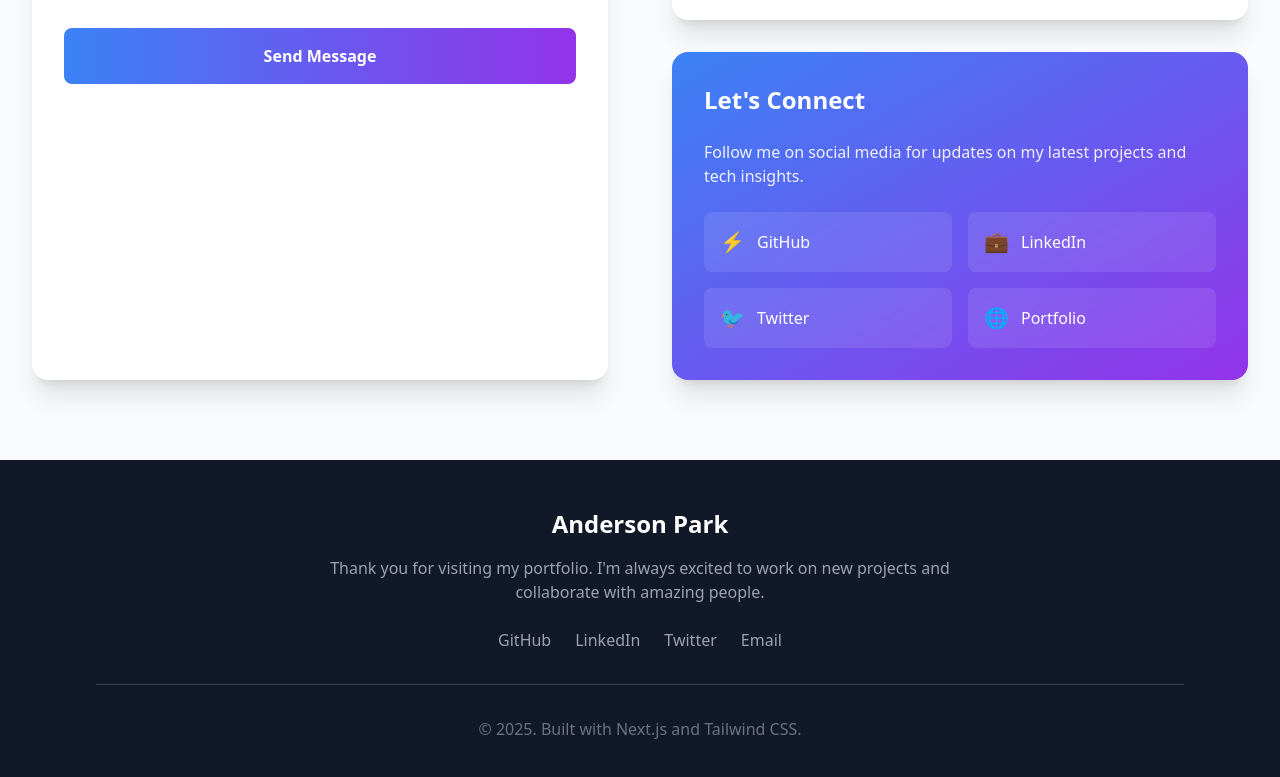
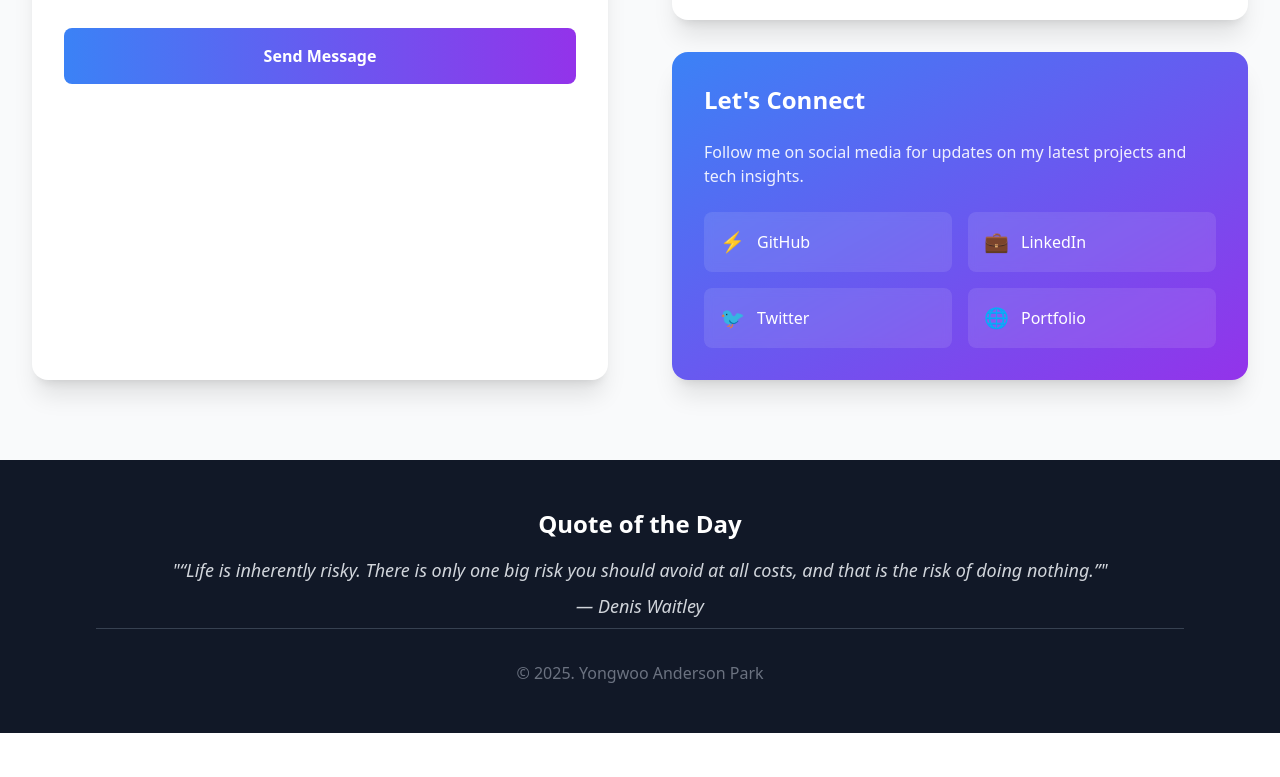
Before and after one commit to yandersonpark1/yandersonpark1-portfolio-web, a Next.js app: page / in a window 1280 px wide. Shown: the part 5433-6210 px from the top of the page. After the commit the page ends 6166 px from the top, so only its background shows below. Built offline with nearby package versions, Linux system fonts and the light colour scheme.

Commit message:
footer completed to add quote of day

```diff
--- a/app/components/Footer.tsx
+++ b/app/components/Footer.tsx
@@ -1,34 +1,37 @@
 export default function Footer() {
   const currentYear = new Date().getFullYear()
+
+  const quotes: Record<string, string> = {
+    monday : "“Life is inherently risky. There is only one big risk you should avoid at all costs, and that is the risk of doing nothing.” — Denis Waitley",
+    tuesday : "“If at first you don't suceed, call it version 1.0.” — Unknown",
+    wednesday : "“Don't let life denature you, keep your structure intact under pressure.” — Frank Herbert",
+    thursday : "“Every strike brings me closer to the next home run.” — Babe Ruth",
+    friday : "“Life doesn’t come with comments, make your own documentation as you go.” — Unknown",
+    saturday : "“Life is like a stack, remember to pop the negative thoughts and push the positives.” — Unknown",
+    sunday : "I can do all things through Christ who strengthens me. — Philippians 4:13"
+  };
+
+  const dayNames = ["sunday", "monday", "tuesday", "wednesday", "thursday", "friday", "saturday"]
+  const today = dayNames[new Date().getDay()]
+  const todayQuote = quotes[today]
+  const [quoteText, author] = todayQuote.split(" — ")
 
   return (
     <footer className="bg-gray-900 text-white py-12">
       <div className="max-w-6xl mx-auto px-4 sm:px-6 lg:px-8">
         <div className="text-center">
-          <h3 className="text-2xl font-bold mb-4">Anderson Park</h3>
-          <p className="text-gray-400 mb-6 max-w-2xl mx-auto">
-            Thank you for visiting my portfolio. I'm always excited to work on new projects
-            and collaborate with amazing people.
-          </p>
+          <h3 className="text-2xl font-bold mb-4">Quote of the Day</h3>
 
-          <div className="flex justify-center space-x-6 mb-8">
-            <a href="#" className="text-gray-400 hover:text-white transition-colors">
-              GitHub
-            </a>
-            <a href="#" className="text-gray-400 hover:text-white transition-colors">
-              LinkedIn
-            </a>
-            <a href="#" className="text-gray-400 hover:text-white transition-colors">
-              Twitter
-            </a>
-            <a href="#" className="text-gray-400 hover:text-white transition-colors">
-              Email
-            </a>
-          </div>
+            <p className="text-gray-300 mb-2 text-lg italic">
+              "{quoteText}"
+            </p>
+            <p className="text-gray-300 mb-2 text-lg italic">
+              — {author}
+            </p>
 
           <div className="border-t border-gray-700 pt-8">
             <p className="text-gray-500">
-              © {currentYear}. Built with Next.js and Tailwind CSS.
+              © {currentYear}. Yongwoo Anderson Park
             </p>
           </div>
         </div>
```
